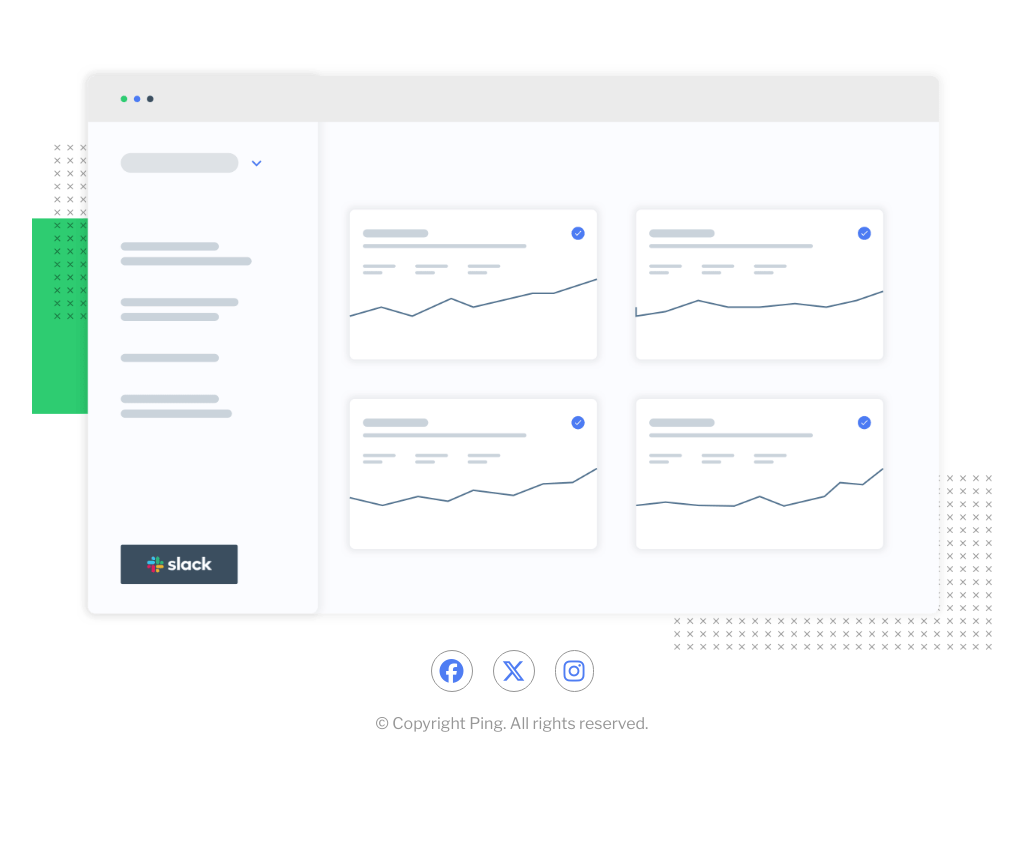
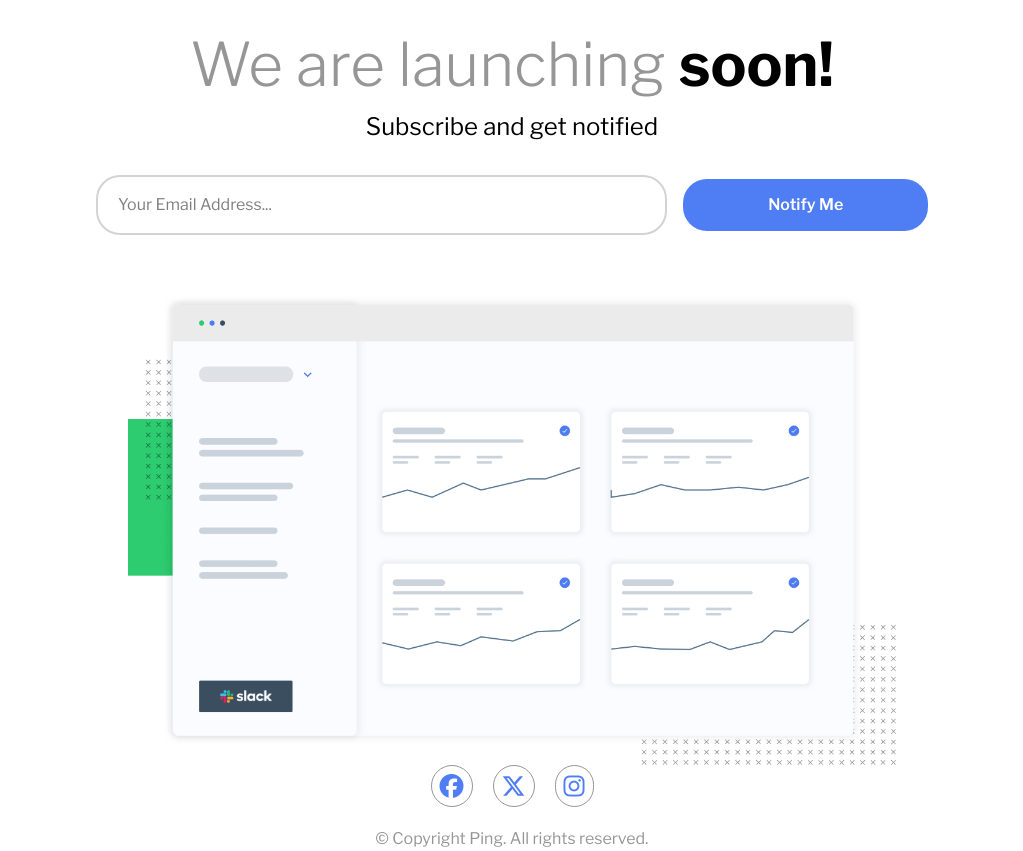
Before and after one commit to Friendlesso/Ping-Coming-Soon, a React (Vite) app: page / in a window 1280 px wide. Shown: the whole page, without its empty margins (128-1151 px from the left). Before the commit the page ends 800 px from the top, so only its background shows below. Built offline with nearby package versions, Linux system fonts and the light colour scheme.

Commit message:
Finished the page content only the email is left to finish

```diff
--- a/src/App.tsx
+++ b/src/App.tsx
@@ -1,12 +1,12 @@
 import { Footer } from "./components/Footer/Footer"
-import { Illustration } from "./components/Illustration/Illustration"
+import { PageContent } from "./components/PageContent/PageContent"
 
 function App() {
 
 
   return (
     <>
-      <Illustration />
+      <PageContent />
       <Footer />
     </>
   )
--- /dev/null
+++ b/src/components/Email/Email.tsx
@@ -0,0 +1,22 @@
+export function Email() {
+  return (
+
+    <div className="flex sm:flex-row flex-col items-center gap-4 sm:w-[65%] w-full">
+      <input
+        id="emailInput"
+        type="email"
+        placeholder="Your Email Address..."
+        className="
+          w-[70%]
+          py-4 px-5
+          border-2 border-(--gray-200) rounded-3xl
+          relative
+          outline-none
+        "
+      />
+      <button className="sm:w-[30%] w-[70%] bg-(--blue-500) text-white font-semibold rounded-3xl py-3.5 cursor-pointer hover:opacity-80 transition-opacity duration-150">
+        Notify Me
+      </button>
+    </div>
+  )
+}
--- a/src/components/Illustration/Illustration.tsx
+++ b/src/components/Illustration/Illustration.tsx
@@ -3,7 +3,7 @@ import IlluImg from '../../assets/illustration-dashboard.png';
 export function Illustration() {
  return (
   <div className='w-full flex justify-center'>
-    <img className='sm:w-[75%] w-[85%]' src={IlluImg} alt="Illustrated image" />
+    <img className='sm:w-[60%] w-[85%]' src={IlluImg} alt="Illustrated image" />
   </div>
  )
 }
--- /dev/null
+++ b/src/components/Logo/Logo.tsx
@@ -0,0 +1,9 @@
+import CompanyLogo from "../../assets/logo.svg";
+
+export function Logo() {
+  return (
+    <div>
+      <img src={CompanyLogo} alt="Ping company logo" />
+    </div>
+  )
+}
--- /dev/null
+++ b/src/components/PageContent/PageContent.tsx
@@ -0,0 +1,19 @@
+import { Email } from "../Email/Email";
+import { Illustration } from "../Illustration/Illustration";
+import { Logo } from "../Logo/Logo";
+
+export function PageContent() {
+  return (
+    <div className="flex flex-col items-center gap-15">
+      <Logo />
+      <div className="flex flex-col gap-8 w-full items-center">
+        <div className="flex flex-col items-center gap-4">
+          <h1 className="sm:text-6xl text-4xl font-light text-(--gray-400)">We are launching <span className="font-bold text-black">soon!</span></h1>
+          <p className="sm:text-2xl text-xl">Subscribe and get notified</p>
+        </div>
+        <Email />
+      </div>
+      <Illustration />
+    </div>
+  )
+}
--- a/src/index.css
+++ b/src/index.css
@@ -3,7 +3,10 @@
 
 :root {
   --blue-500: hsl(223, 87%, 63%);
+  --blue-200: hsl(223, 100%, 88%);
+
   --gray-400: hsl(0, 0%, 59%);
+  --gray-200: hsla(0, 1%, 83%, 1.00);
 }
 
 body {
```
